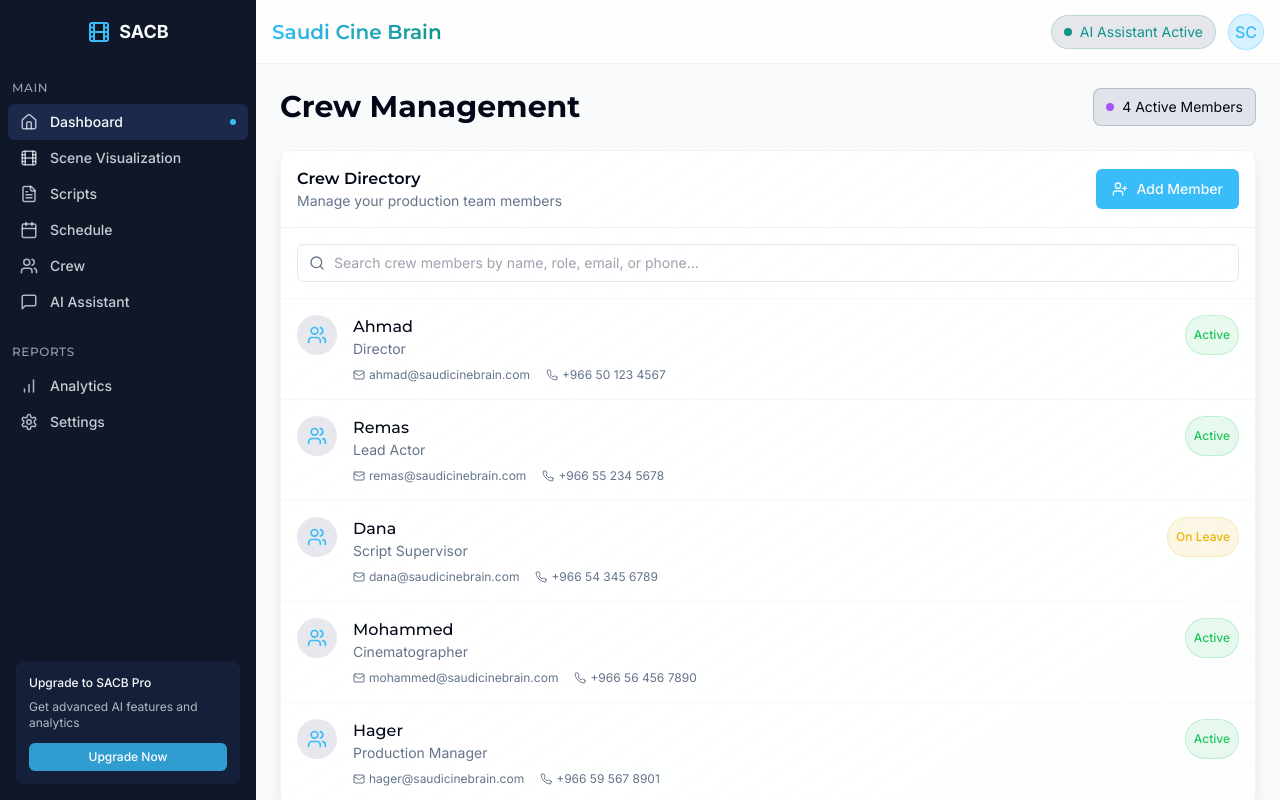
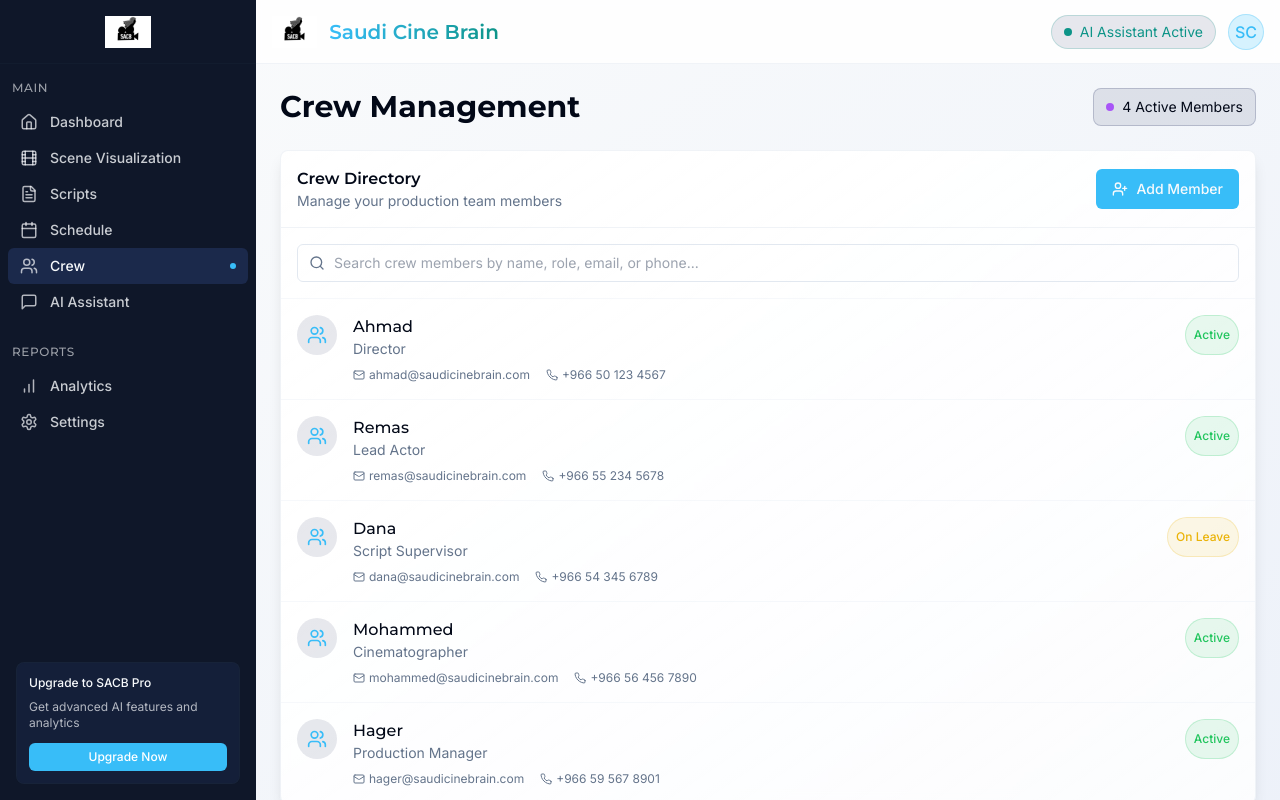
Before and after one commit to Shamas-Ur-Rehman/saudi-cine-vision-ai, a React (Vite) app: page /crew in a window 1280 px wide. Built offline with nearby package versions, Linux system fonts and the light colour scheme.

Commit message:
Refactor: Improve responsiveness and design
Make the website responsive and improve the overall design for better user experience.

```diff
--- a/src/components/Layout/AppLayout.tsx
+++ b/src/components/Layout/AppLayout.tsx
@@ -1,3 +1,4 @@
+
 import React, { useState } from 'react';
 import Sidebar from '../Navigation/Sidebar';
 import { Menu, X } from 'lucide-react';
@@ -7,10 +8,18 @@ interface AppLayoutProps {
 }
 
 const AppLayout = ({ children }: AppLayoutProps) => {
-  const [isSidebarOpen, setIsSidebarOpen] = useState(true);
+  const [isSidebarOpen, setIsSidebarOpen] = useState(false);
 
   return (
     <div className="flex h-screen overflow-hidden bg-background">
+      {/* Mobile Sidebar Overlay */}
+      {isSidebarOpen && (
+        <div
+          className="fixed inset-0 bg-black/50 z-40 md:hidden"
+          onClick={() => setIsSidebarOpen(false)}
+        />
+      )}
+
       {/* Sidebar */}
       <div
         className={`${
@@ -24,16 +33,25 @@ const AppLayout = ({ children }: AppLayoutProps) => {
       <div className="flex-1 flex flex-col overflow-hidden">
         {/* Navbar */}
         <header className="h-16 flex items-center justify-between px-4 border-b border-border/50 bg-card/80 backdrop-blur-sm">
+          <div className="flex items-center gap-4">
             <button
-            className="p-2 rounded-md md:hidden"
+              className="p-2 rounded-md hover:bg-accent/50 md:hidden"
               onClick={() => setIsSidebarOpen(!isSidebarOpen)}
             >
               {isSidebarOpen ? <X size={20} /> : <Menu size={20} />}
             </button>
 
-          <h1 className="text-xl font-semibold cinema-text-gradient hidden md:block">
+            <div className="flex items-center gap-3">
+              <img
+                src="/lovable-uploads/4ee004ca-ef74-4593-9461-0696910937a6.png"
+                alt="SACB Logo"
+                className="h-8 w-auto hidden md:block"
+              />
+              <h1 className="text-xl font-semibold cinema-text-gradient">
                 Saudi Cine Brain
               </h1>
+            </div>
+          </div>
 
           <div className="flex items-center gap-3">
             <div className="hidden md:flex items-center gap-2 text-sm px-3 py-1.5 rounded-full bg-cinema-navy/10 text-cinema-teal border border-cinema-teal/20">
@@ -48,8 +66,10 @@ const AppLayout = ({ children }: AppLayoutProps) => {
         </header>
 
         {/* Page Content */}
-        <main className="flex-1 overflow-y-auto p-4 md:p-6">
+        <main className="flex-1 overflow-y-auto p-4 md:p-6 bg-gradient-to-br from-background to-accent/5">
+          <div className="max-w-7xl mx-auto">
             {children}
+          </div>
         </main>
       </div>
     </div>
--- a/src/components/Navigation/Sidebar.tsx
+++ b/src/components/Navigation/Sidebar.tsx
@@ -1,33 +1,38 @@
 
 import React from 'react';
-import { Link } from 'react-router-dom';
+import { Link, useLocation } from 'react-router-dom';
 import { Home, Film, Users, Calendar, MessageSquare, Settings, BarChart, FileText } from 'lucide-react';
 
 const Sidebar = () => {
+  const location = useLocation();
+
   return (
     <div className="h-full flex flex-col bg-sidebar text-sidebar-foreground">
       {/* Logo */}
       <div className="flex items-center justify-center h-16 border-b border-sidebar-border/30">
-        <Link to="/" className="flex items-center gap-2">
-          <Film className="h-6 w-6 text-cinema-highlight" />
-          <span className="font-bold text-lg">SACB</span>
+        <Link to="/" className="flex items-center gap-3 px-3">
+          <img
+            src="/lovable-uploads/4ee004ca-ef74-4593-9461-0696910937a6.png"
+            alt="SACB Logo"
+            className="h-8 w-auto"
+          />
         </Link>
       </div>
 
       {/* Navigation Links */}
-      <nav className="flex-1 py-4">
+      <nav className="flex-1 py-4 overflow-y-auto scrollbar-none">
         <div className="px-3 pb-2">
           <h3 className="text-xs font-medium text-sidebar-foreground/60 tracking-wider uppercase">
             Main
           </h3>
         </div>
 
-        <NavItem to="/" icon={<Home size={18} />} label="Dashboard" active />
-        <NavItem to="/visualization" icon={<Film size={18} />} label="Scene Visualization" />
-        <NavItem to="/scripts" icon={<FileText size={18} />} label="Scripts" />
-        <NavItem to="/schedule" icon={<Calendar size={18} />} label="Schedule" />
-        <NavItem to="/crew" icon={<Users size={18} />} label="Crew" />
-        <NavItem to="/ai-assistant" icon={<MessageSquare size={18} />} label="AI Assistant" />
+        <NavItem to="/" icon={<Home size={18} />} label="Dashboard" active={location.pathname === '/'} />
+        <NavItem to="/visualization" icon={<Film size={18} />} label="Scene Visualization" active={location.pathname === '/visualization'} />
+        <NavItem to="/scripts" icon={<FileText size={18} />} label="Scripts" active={location.pathname === '/scripts'} />
+        <NavItem to="/schedule" icon={<Calendar size={18} />} label="Schedule" active={location.pathname === '/schedule'} />
+        <NavItem to="/crew" icon={<Users size={18} />} label="Crew" active={location.pathname === '/crew'} />
+        <NavItem to="/ai-assistant" icon={<MessageSquare size={18} />} label="AI Assistant" active={location.pathname === '/ai-assistant'} />
 
         <div className="px-3 py-2 mt-4">
           <h3 className="text-xs font-medium text-sidebar-foreground/60 tracking-wider uppercase">
@@ -35,8 +40,8 @@ const Sidebar = () => {
           </h3>
         </div>
 
-        <NavItem to="/analytics" icon={<BarChart size={18} />} label="Analytics" />
-        <NavItem to="/settings" icon={<Settings size={18} />} label="Settings" />
+        <NavItem to="/analytics" icon={<BarChart size={18} />} label="Analytics" active={location.pathname === '/analytics'} />
+        <NavItem to="/settings" icon={<Settings size={18} />} label="Settings" active={location.pathname === '/settings'} />
       </nav>
 
       {/* Pro Feature Teaser */}
@@ -46,7 +51,7 @@ const Sidebar = () => {
           <p className="text-xs text-sidebar-foreground/70 mb-3">
             Get advanced AI features and analytics
           </p>
-          <button className="w-full px-3 py-1.5 text-xs font-medium rounded-md bg-cinema-highlight/80 text-white hover:bg-cinema-highlight transition">
+          <button className="w-full px-3 py-1.5 text-xs font-medium rounded-md bg-cinema-highlight hover:bg-cinema-highlight/90 text-white transition-colors">
             Upgrade Now
           </button>
         </div>
--- a/src/index.css
+++ b/src/index.css
@@ -93,7 +93,7 @@
   }
 
   body {
-    @apply bg-background text-foreground;
+    @apply bg-background text-foreground antialiased;
     font-family: 'Inter', sans-serif;
   }
 
@@ -104,7 +104,7 @@
 
 @layer components {
   .cinema-card {
-    @apply bg-gradient-to-br from-card to-card/80 backdrop-blur-sm border border-border/50 rounded-lg shadow-lg;
+    @apply bg-gradient-to-br from-card to-card/80 backdrop-blur-sm border border-border/50 rounded-lg shadow-lg transition-all hover:shadow-xl hover:scale-[1.01];
   }
 
   .cinema-glow {
@@ -114,4 +114,28 @@
   .cinema-text-gradient {
     @apply bg-gradient-to-r from-cinema-highlight to-cinema-teal bg-clip-text text-transparent;
   }
+
+  .scrollbar-none {
+    -ms-overflow-style: none;
+    scrollbar-width: none;
+  }
+
+  .scrollbar-none::-webkit-scrollbar {
+    display: none;
+  }
+
+  .glass-effect {
+    @apply backdrop-blur-md bg-white/10 border border-white/20;
+  }
 }
+
+/* Animations */
+@keyframes float {
+  0% { transform: translateY(0px); }
+  50% { transform: translateY(-10px); }
+  100% { transform: translateY(0px); }
+}
+
+.animate-float {
+  animation: float 3s ease-in-out infinite;
+}
```
Also changed, not shown: public/lovable-uploads/4ee004ca-ef74-4593-9461-0696910937a6.png (added). Lines whose indentation alone changed are shown as unchanged.
